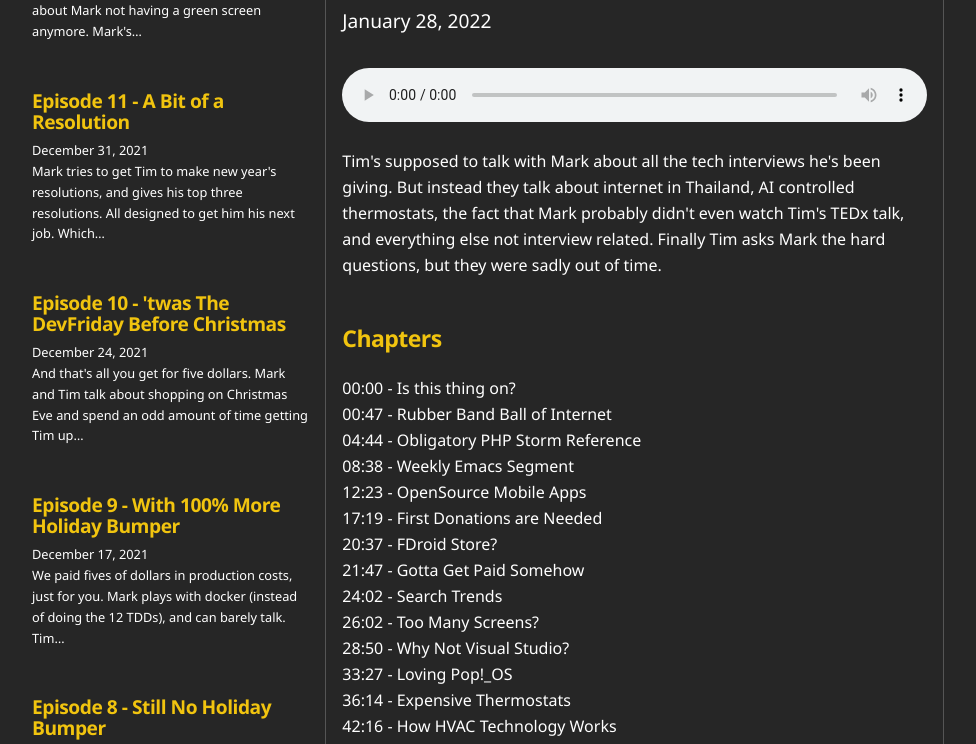
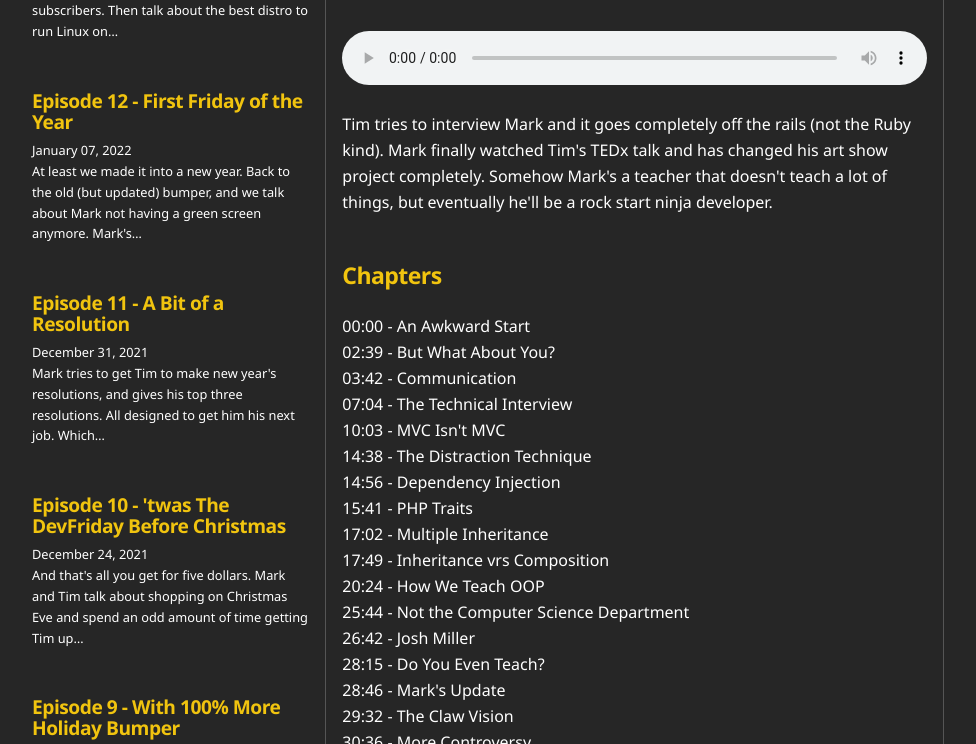
Before and after one commit to mkober/devfriday, a Gatsby site: page / in a window 1280 px wide. Shown: the part 757-1501 px from the top of the page, without its empty margins (0-976 px from the left). Built offline with nearby package versions, Linux system fonts and the light colour scheme; Gatsby itself is replaced by a stand-in of ours.

Commit message:
➕ New Show / Fix Old Shownotes

```diff
--- /dev/null
+++ b/content/episodes/ep16-should-you-hire-mark/index.md
@@ -0,0 +1,40 @@
+---
+title: Episode 16 - Should you hire Mark?
+date: "2022-02-04"
+description: Tim tries to interview Mark and it goes completely off the rails (not the Ruby kind). Mark finally watched Tim's TEDx talk and has changed his art show project completely. Somehow Mark's a teacher that doesn't teach a lot of things, but eventually he'll be a rock start ninja developer.
+fileURL: https://s3.amazonaws.com/podcast.timlytle.net/ep16/ep16.mp3
+fileSize: 100
+youtube: https://www.youtube.com/watch?v=W4Wp9BvMKEU
+---
+
+Tim tries to interview Mark and it goes completely off the rails (not the Ruby kind). Mark finally watched Tim's TEDx talk and has changed his art show project completely. Somehow Mark's a teacher that doesn't teach a lot of things, but eventually he'll be a rock start ninja developer.
+
+#### Chapters
+
+00:00 - An Awkward Start
+02:39 - But What About You?
+03:42 - Communication
+07:04 - The Technical Interview
+10:03 - MVC Isn't MVC
+14:38 - The Distraction Technique
+14:56 - Dependency Injection
+15:41 - PHP Traits
+17:02 - Multiple Inheritance
+17:49 - Inheritance vrs Composition
+20:24 - How We Teach OOP
+25:44 - Not the Computer Science Department
+26:42 - Josh Miller
+28:15 - Do You Even Teach?
+28:46 - Mark's Update
+29:32 - The Claw Vision
+30:36 - More Controversy
+33:52 - It's Unreal
+36:53 - Maybe an Oculus
+38:50 - All Circled Up
+40:57 - Things Get Ugly
+42:12 - Generally a Specialist
+44:09 - The Full Stack Developer
+50:48 - A Rock Star Ninja
+51:31 - Tim's TedX Talk
+54:56 - Behind the Scenes
+58:15 - BattleSnakes
```
Also changed, not shown: content/episodes/ep10-twas-the-devfriday-before-christmas/index.md (line endings or trailing spaces), content/episodes/ep13-the-friday-of-linux-on-the-desktop/index.md (line endings or trailing spaces), content/episodes/ep14-forgot-to-update-this/index.md (line endings or trailing spaces).
